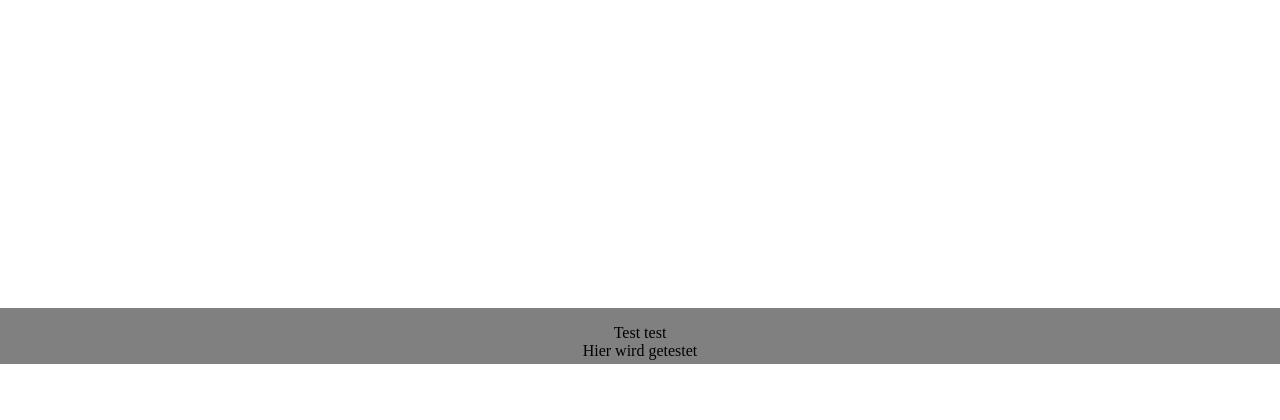
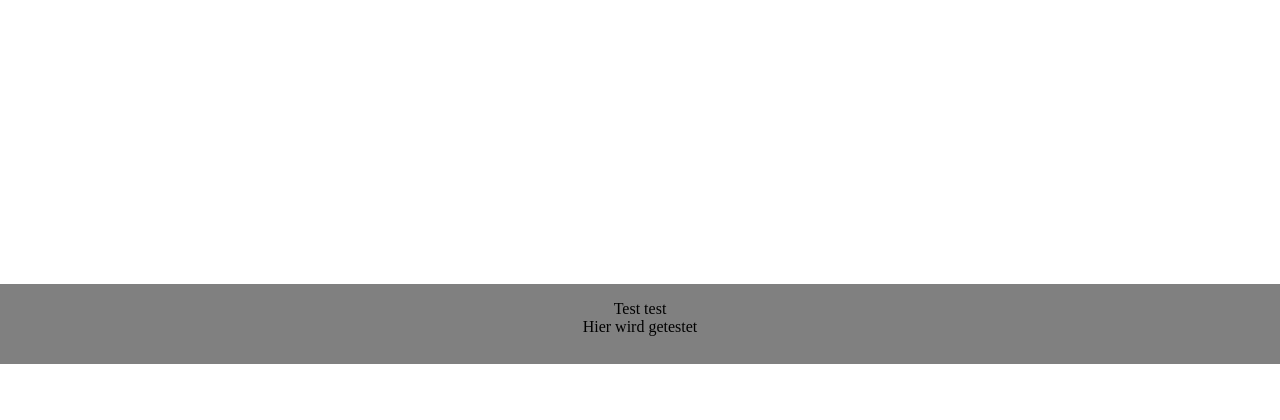
Before and after one commit to Diafreak/FrFrFrFr, a PHP site: page / in a window 1280 px wide. Shown: the part 436-856 px from the top of the page. Run offline with PHP 8.4, Linux system fonts and the light colour scheme; some web fonts are replaced.

Commit message:
changed footer height

```diff
--- a/assets/styles/style.css
+++ b/assets/styles/style.css
@@ -21,7 +21,7 @@ body
 
 footer {
     width: 100%;
-    height: 7vh;
+    height: 5em;
     bottom: 0;
     background-color: grey;
     text-align: center;
```
